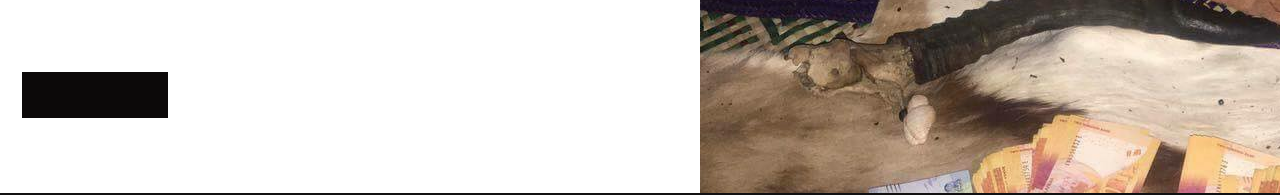
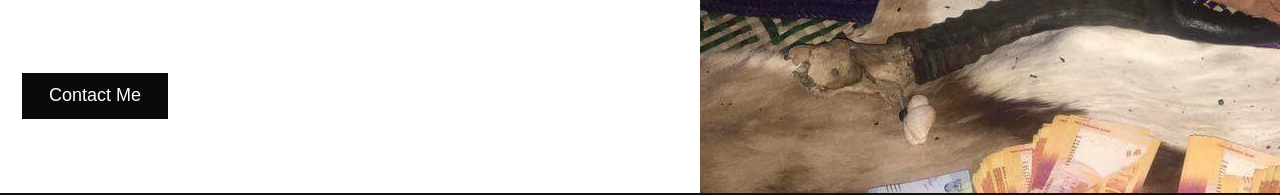
Before and after one commit to DavidJnathani/profmuno, a Next.js app: page /about in a window 1280 px wide. Shown: the part 1834-2029 px from the top of the page. Built offline with nearby package versions, Linux system fonts and the light colour scheme.

Commit message:
Update aboutmain.js

```diff
--- a/components/aboutmain.js
+++ b/components/aboutmain.js
@@ -51,7 +51,7 @@ function Aboutmain() {
                     </ul>
                     <p>Contact now for the best solutions</p>
                     <Link href="/contact">
-                        <a><Button/></a>
+                        <a><Button name="Contact Me"/></a>
                     </Link>
                 </div>
                 <div className={style.image1}>
```
